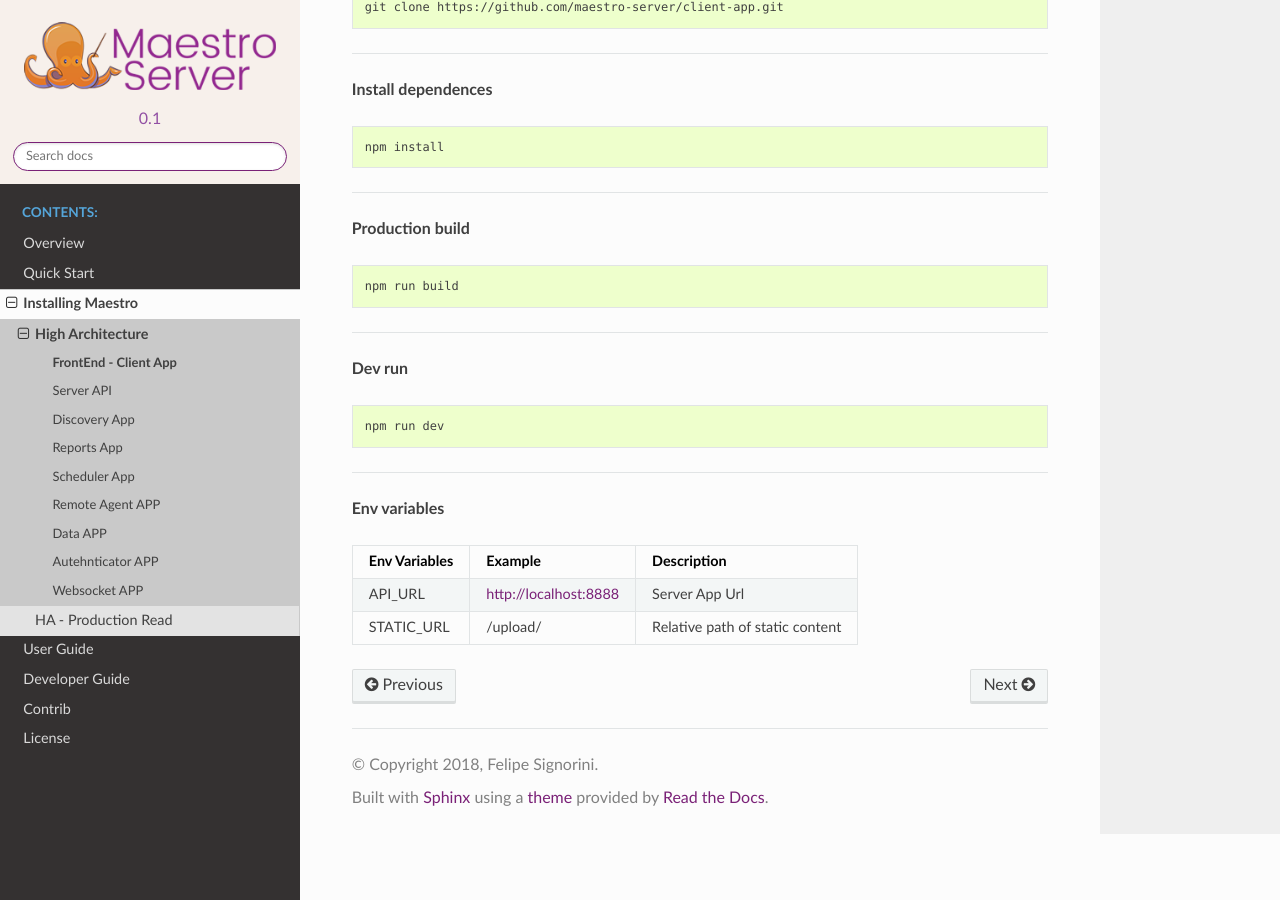
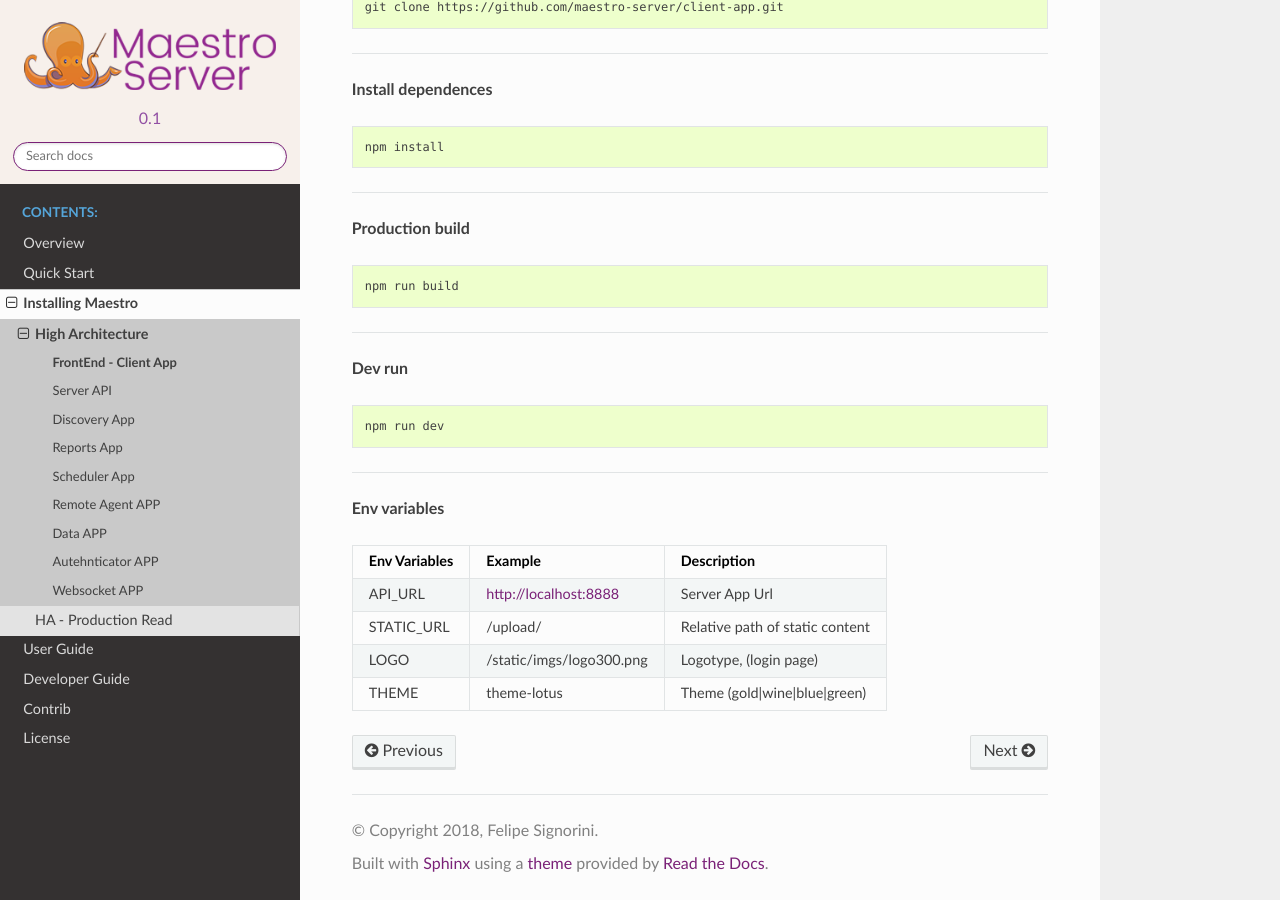
Before and after one commit to maestro-server/webdocs, a Sphinx documentation site: the page built from docs/installing/client_app.rst, in a window 1280 px wide and 900 px high, scrolled down 977 px. Built offline with Sphinx 7.4.7 and the Read the Docs theme 2.0.0, drawn with Linux system fonts in a browser that asks for light colours; formulas are drawn with MathJax 3.

Commit message:
add en variables - client

```diff
--- a/docs/installing/client_app.rst
+++ b/docs/installing/client_app.rst
@@ -77,4 +77,6 @@ Env Variables                   Example                    Description
 ======================= ============================ ===============================
 API_URL                 http://localhost:8888        Server App Url
 STATIC_URL              /upload/                     Relative path of static content
+LOGO                    /static/imgs/logo300.png     Logotype, (login page)
+THEME                   theme-lotus                  Theme (gold|wine|blue|green)
 ======================= ============================ ===============================
```
